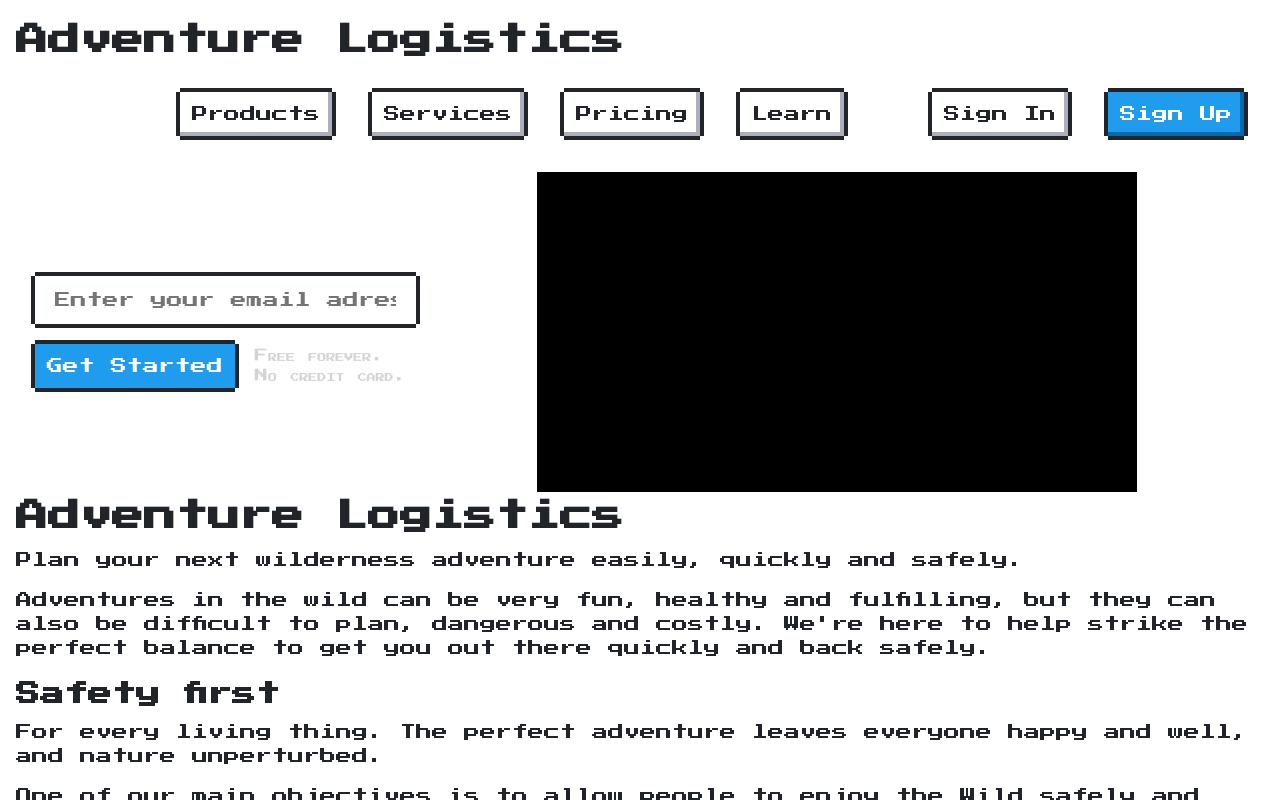
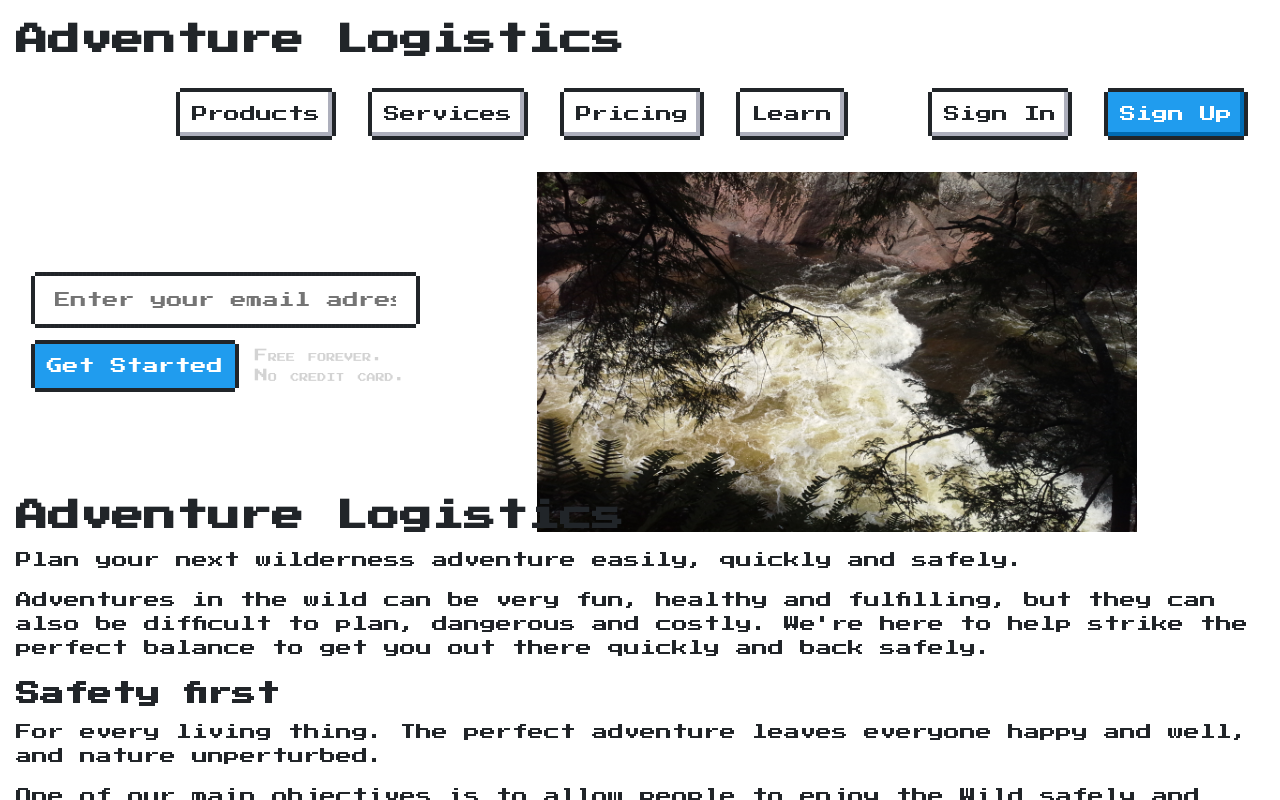
Before and after one commit to shawninder/adventure-logistics, a Next.js app: page / in a window 1280 px wide. Shown: the top 800 px of the page. Built offline with nearby package versions, Linux system fonts and the light colour scheme.

Commit message:
Add image to test deployment

```diff
--- a/components/teaser.js
+++ b/components/teaser.js
@@ -1,6 +1,7 @@
 export default function Teaser () {
   return (
     <div id='teaser'>
+      <img src='/Rouge-canyon-rapids-from-above.jpg' />
       <style jsx>
         {`
           #teaser {
@@ -9,6 +10,9 @@ export default function Teaser () {
             height: 320px;
             background-color: black;
           }
+          img {
+            width: 100%;
+          }
         `}
       </style>
     </div>
```
Also changed, not shown: public/Rouge-canyon-rapids-from-above.jpg (added).
